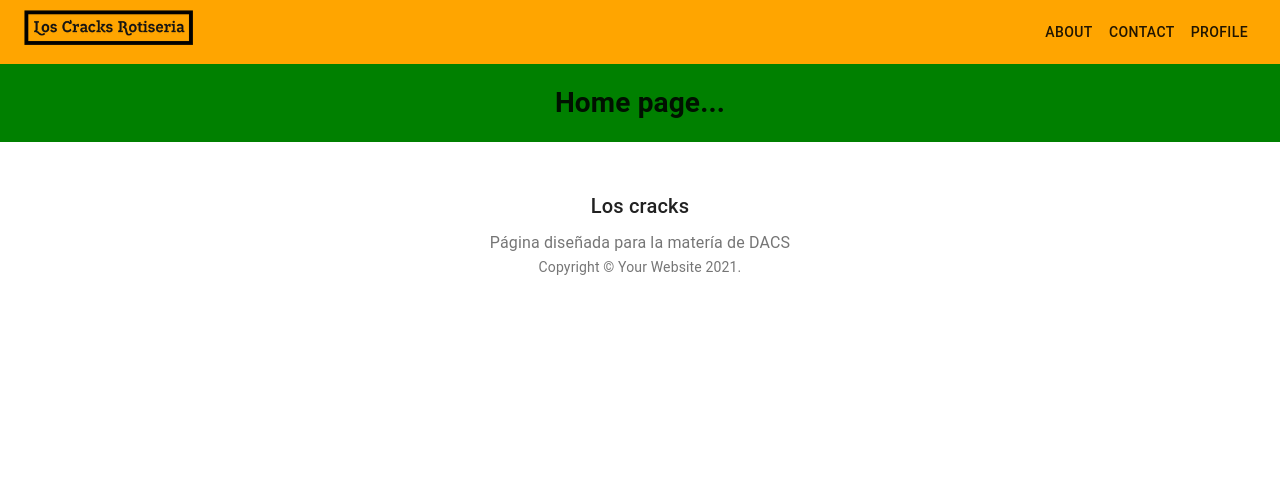
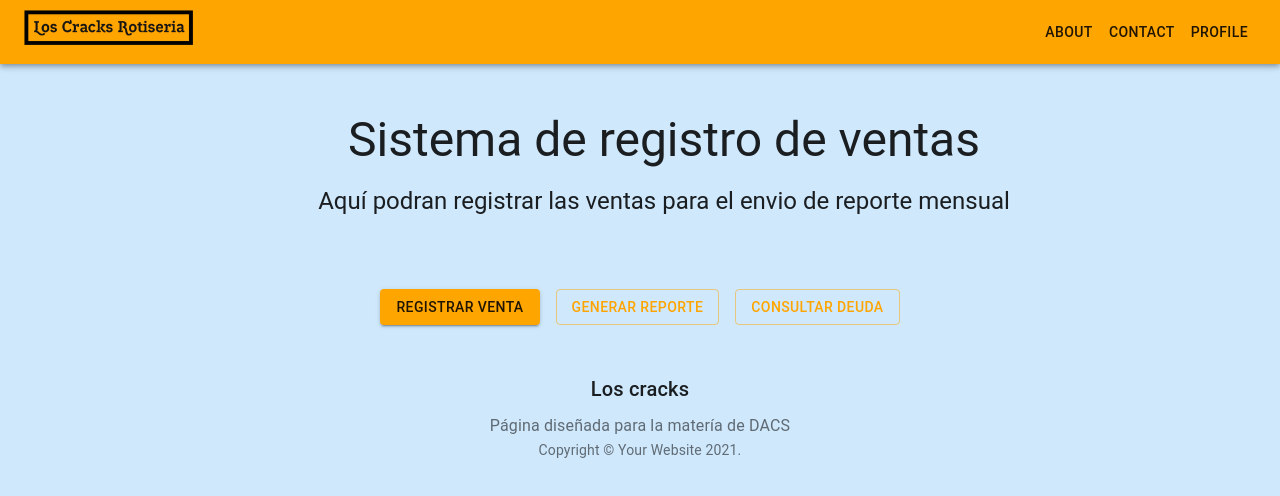
Before and after one commit to maxivalenzano/2021-TPI-G5, a React (Create React App) app in the folder front/: page / in a window 1280 px wide. Shown: the top 496 px of the page. Built offline with nearby package versions, Linux system fonts and the light colour scheme.

Commit message:
necessary page routing

```diff
--- a/front/src/components/Footer.js
+++ b/front/src/components/Footer.js
@@ -11,7 +11,7 @@ function Copyright() {
             {'Copyright © '}
             <Link color="inherit" href="https://material-ui.com/">
                 Your Website
-      </Link>{' '}
+            </Link>{' '}
             {new Date().getFullYear()}
             {'.'}
         </Typography>
@@ -20,7 +20,7 @@ function Copyright() {
 
 const useStyles = makeStyles((theme) => ({
     footer: {
-        backgroundColor: theme.palette.background.paper,
+        backgroundColor: theme.palette.background,
         // marginTop: theme.spacing(8),
         padding: theme.spacing(6, 0),
     },
--- a/front/src/components/Header.js
+++ b/front/src/components/Header.js
@@ -23,8 +23,8 @@ export default function Header() {
   const classes = useStyles();
 
   return (
-    <div style={{ background: "#ffA500" }} className={classes.root}>
-      <AppBar position="static" color="transparent">
+    <div className={classes.root}>
+      <AppBar position="static" color="primary">
         <Toolbar>
           {/* <IconButton edge="start" className={classes.menuButton} color="inherit" aria-label="menu">
                         <MenuIcon />
--- /dev/null
+++ b/front/src/pages/DebtStatus.js
@@ -0,0 +1,9 @@
+import React from "react";
+
+export default function Status() {
+    return (
+        <div style={{ backgroundColor: "#50FCC0", display: 'flex', alignItems: "center", justifyContent: "center", justifyItems: "center" }}>
+            <h1>Debt Status page...</h1>
+        </div>
+    )
+}
--- a/front/src/pages/Home.js
+++ b/front/src/pages/Home.js
@@ -1,9 +1,61 @@
 import React from "react";
+import { Container, Typography, Grid, Button } from '@material-ui/core';
+import { makeStyles } from '@material-ui/core/styles';
+import { Link } from "react-router-dom";
+
+const useStyles = makeStyles((theme) => ({
+    mainFeaturedPostContent: {
+        position: 'relative',
+        alignItems: 'center',
+        padding: theme.spacing(3),
+        [theme.breakpoints.up('md')]: {
+            padding: theme.spacing(6),
+            paddingRight: 0,
+        },
+    },
+    buttons: {
+        marginTop: theme.spacing(1),
+    },
+}));
 
 export default function Home() {
+    const classes = useStyles()
+
     return(
-        <div style={{backgroundColor: "green", display:'flex', alignItems:"center", justifyContent: "center", justifyItems:"center"}}>
-            <h1>Home page...</h1>
-        </div>
+        <Container maxWidth="md">
+            <div className={classes.mainFeaturedPostContent}>
+                <Typography component="h1" variant="h3" color="inherit" align="center" gutterBottom>
+                    Sistema de registro de ventas
+                </Typography>
+                <Typography variant="h5" color="inherit" align="center" paragraph>
+                    Aquí podran registrar las ventas para el envio de reporte mensual
+                </Typography>
+            </div>
+            <div className={classes.buttons}>
+                <Grid container spacing={2} justify="center">
+                    <Grid item>
+                        <Link to="/sales" style={{ textDecoration: "none" }}>
+                            <Button variant="contained" color="primary">
+                                Registrar Venta
+                            </Button>
+                        </Link>
+                    </Grid>
+                    <Grid item>
+                        <Link to="/report" style={{ textDecoration: "none" }}>
+                            <Button variant="outlined" color="primary">
+                                Generar reporte
+                            </Button>
+                        </Link>
+                    </Grid>
+                    <Grid item>
+                        <Link to="/status" style={{ textDecoration: "none" }}>
+                            <Button variant="outlined" color="primary">
+                                Consultar deuda
+                            </Button>
+                        </Link>
+                    </Grid>
+                </Grid>
+            </div>
+        </Container>
     )
 }
--- /dev/null
+++ b/front/src/pages/Report.js
@@ -0,0 +1,9 @@
+import React from "react";
+
+export default function Report() {
+    return (
+        <div style={{ backgroundColor: "#50FCC0", display: 'flex', alignItems: "center", justifyContent: "center", justifyItems: "center" }}>
+            <h1>Report page...</h1>
+        </div>
+    )
+}
--- /dev/null
+++ b/front/src/pages/Sales.js
@@ -0,0 +1,9 @@
+import React from "react";
+
+export default function Sales() {
+    return (
+        <div style={{ backgroundColor: "#50FCC0", display: 'flex', alignItems: "center", justifyContent: "center", justifyItems: "center" }}>
+            <h1>Sales page...</h1>
+        </div>
+    )
+}
--- a/front/src/theme.js
+++ b/front/src/theme.js
@@ -5,16 +5,16 @@ import { createMuiTheme } from '@material-ui/core/styles';
 const theme = createMuiTheme({
     palette: {
         primary: {
-            main: '#556cd6',
+            main: '#ffA500',
         },
         secondary: {
-            main: '#19857b',
+            main: '#0070FF',
         },
         error: {
             main: red.A400,
         },
         background: {
-            default: '#fff',
+            default: '#cfe8fc',
         },
     },
 });
```
Also changed, not shown: front/src/axiosConfig.js (added, +8 -0 lines), front/src/config/routes.js (+18 -0 lines), front/src/services/FoodService.js (added, +36 -0 lines).
